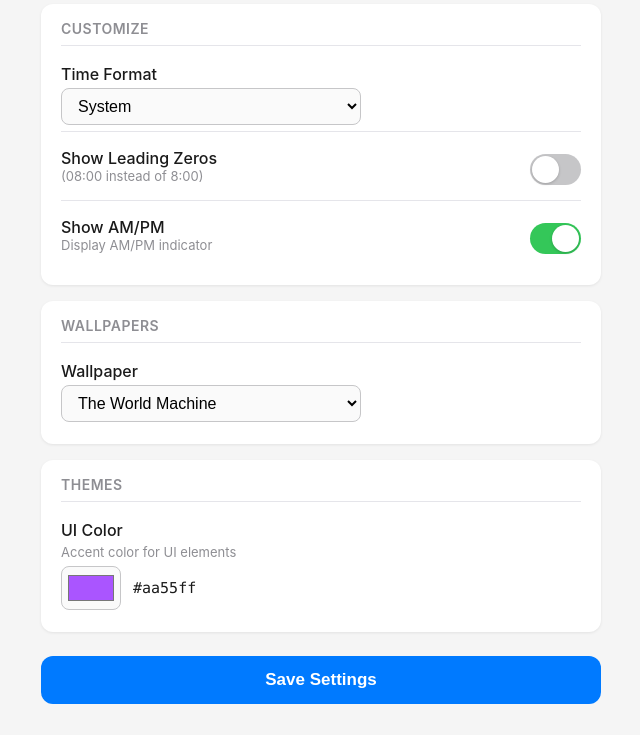
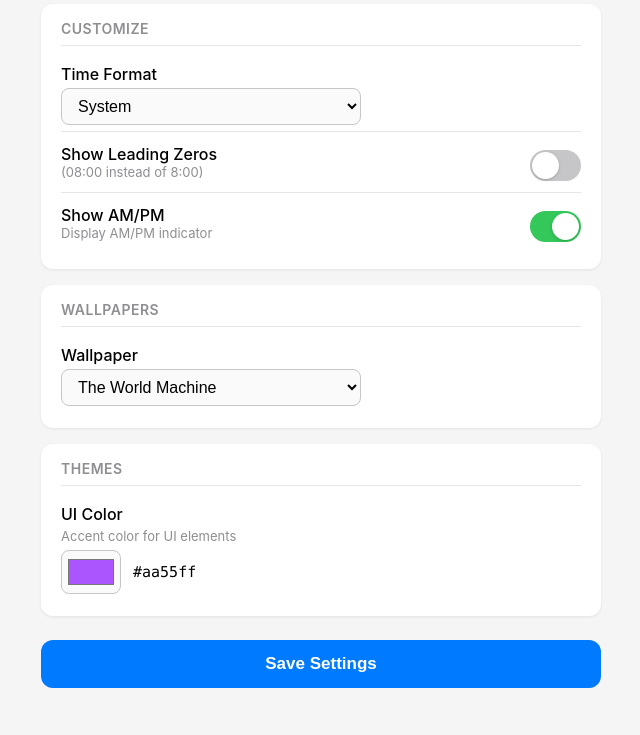
Before and after one commit to GuruGitHubTheG/TWM, a plain HTML site: page config_color.html in a window 1280 px wide. Shown: the part 65-800 px from the top of the page, without its empty margins (319-959 px from the left). Drawn offline with Linux system fonts and the light colour scheme.

Commit message:
Update config_color.html

```diff
--- a/config_color.html
+++ b/config_color.html
@@ -9,12 +9,11 @@
         body {
             font-family: -apple-system, BlinkMacSystemFont, "Segoe UI", Roboto, Helvetica, Arial, sans-serif;
             background: #f5f5f5;
-            color: #1a1a1a;
             padding: 20px;
             max-width: 600px;
             margin: 0 auto;
         }
-        h1 { font-size: 24px; font-weight: 700; margin-bottom: 20px; }
+        h1 { font-size: 24px; margin-bottom: 20px; }
         .section {
             background: #ffffff;
             border-radius: 12px;
@@ -32,15 +31,8 @@
             padding-bottom: 8px;
             border-bottom: 1px solid #e5e5ea;
         }
-        .setting {
-            display: flex;
-            flex-direction: column;
-            padding: 6px 0;
-        }
-        .setting + .setting {
-            border-top: 1px solid #e5e5ea;
-            padding-top: 12px;
-        }
+        .setting { padding: 6px 0; }
+        .setting + .setting { border-top: 1px solid #e5e5ea; padding-top: 12px; }
         .setting-label { font-size: 16px; font-weight: 500; margin-bottom: 4px; }
         .setting-description { font-size: 13px; color: #8e8e93; margin-bottom: 6px; }
         select, input[type="color"] {
@@ -52,16 +44,10 @@
             width: 100%;
             max-width: 300px;
         }
-        select:focus, input[type="color"]:focus {
-            outline: none;
-            border-color: #007aff;
-            box-shadow: 0 0 0 3px rgba(0,122,255,0.2);
-        }
         .toggle-row {
             display: flex;
             align-items: center;
             justify-content: space-between;
-            padding: 4px 0;
         }
         .toggle-row .setting-label { margin-bottom: 0; }
         .toggle {
@@ -118,18 +104,15 @@
             border: none;
             border-radius: 12px;
             cursor: pointer;
-            transition: background 0.2s;
             margin-top: 8px;
         }
         .save-btn:hover { background: #0066d9; }
         .save-btn:active { background: #0055b3; }
-        @media (max-width: 400px) { body { padding: 12px; } .section { padding: 14px 16px; } }
     </style>
 </head>
 <body>
     <h1>The World Machine Settings</h1>
 
-    <!-- Customize -->
     <div class="section">
         <div class="section-title">Customize</div>
         <div class="setting">
@@ -166,7 +149,6 @@
         </div>
     </div>
 
-    <!-- Wallpapers -->
     <div class="section">
         <div class="section-title">Wallpapers</div>
         <div class="setting">
@@ -184,7 +166,6 @@
         </div>
     </div>
 
-    <!-- Themes (Color only) -->
     <div class="section">
         <div class="section-title">Themes</div>
         <div class="setting">
@@ -201,7 +182,7 @@
 
     <script>
         (function() {
-            // Load saved config
+            // Load saved config from URL
             function loadConfig() {
                 var params = new URLSearchParams(window.location.search);
                 var configJson = params.get('config');
@@ -234,15 +215,17 @@
                 };
             }
 
-            // Save button – using pebblejs://close with fragment
+            // Save button
             document.getElementById('saveBtn').addEventListener('click', function() {
                 var config = getConfig();
                 var json = JSON.stringify(config);
                 var encoded = encodeURIComponent(json);
                 console.log('Saving config: ' + json);
-                window.location.href = 'pebblejs://close#' + encoded;
+                // Use the standard pebblejs://close scheme
+                window.location = 'pebblejs://close#' + encoded;
             });
 
+            // Color picker preview
             document.getElementById('UI_Color').addEventListener('input', function() {
                 document.getElementById('colorHex').textContent = this.value;
             });
```
